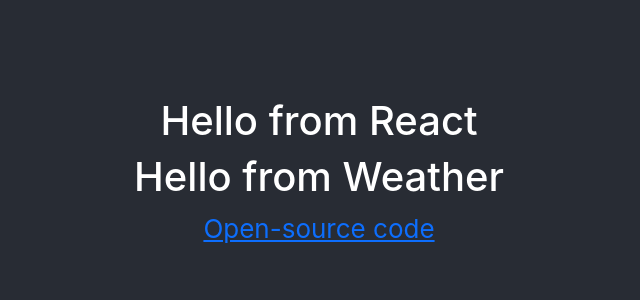
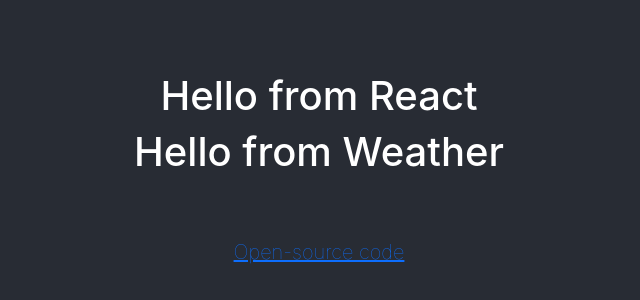
Before and after one commit to GinaCamelia/weather-react, a React (Create React App) app: page / in a window 1280 px wide. Shown: the part 228-528 px from the top of the page, without its empty margins (321-961 px from the left). Built offline with nearby package versions, Linux system fonts and the light colour scheme; no server answers.

Commit message:
Added link to my git repository and customised it

```diff
--- a/src/App.css
+++ b/src/App.css
@@ -36,6 +36,3 @@
     transform: rotate(360deg);
   }
 }
-.footer {
-  color:aqua;
-}
--- a/src/Footer.js
+++ b/src/Footer.js
@@ -1,9 +1,10 @@
 import React from "react";
+
 
 export default function Footer() {
     return (
-        <div className="footer">
-            <a href="https://github.com/GinaCamelia/weather-react">Open-source code</a>
+        <div className="Footer mt-5 fs-5 fw-lighter lh-lg text-decoration-none">
+            <a href="https://github.com/GinaCamelia/weather-react" target="_blank" rel="noreferrer">Open-source code</a>
         </div>
     );
 }
```
